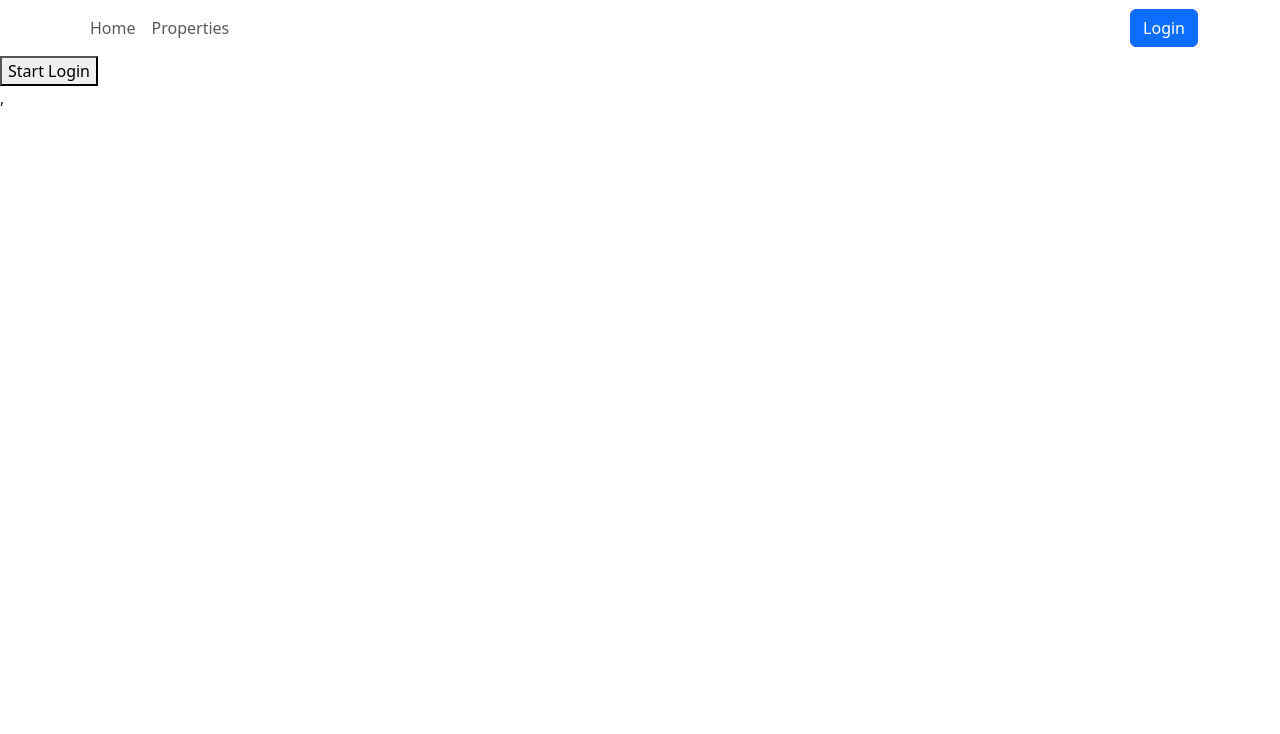
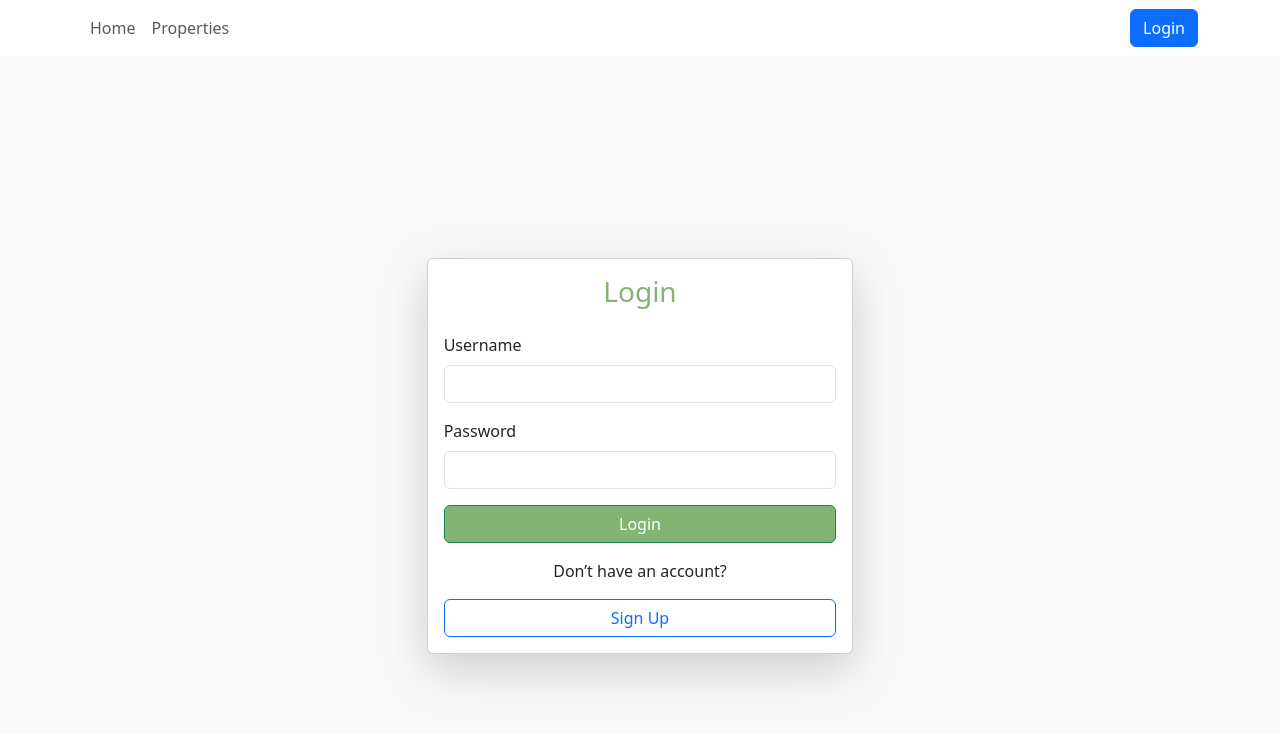
Before and after one commit to repair-or-replace/frontend_web_version, a React (Vite) app: page /login in a window 1280 px wide. Shown: the top 734 px of the page. Built offline with nearby package versions, Linux system fonts and the light colour scheme.

Commit message:
Update Login.jsx

```diff
--- a/src/Components/Login.jsx
+++ b/src/Components/Login.jsx
@@ -1,159 +1,111 @@
-// import React, { useState } from "react";
-// import axios from "axios";
-// import { useDispatch } from "react-redux";
-// import { useNavigate } from "react-router-dom";
-// import "bootstrap/dist/css/bootstrap.min.css";
-// import { logIn } from "../redux/userSlice";
-
-// const LoginForm = () => {
-//   const [formData, setFormData] = useState({
-//     username: "",
-//     password: "",
-//   });
-//   const [error, setError] = useState("");
-//   const dispatch = useDispatch();
-//   const navigate = useNavigate();
-
-//   const handleChange = (e) => {
-//     const { name, value } = e.target;
-//     setFormData({ ...formData, [name]: value });
-//   };
-
-//   const handleSubmit = async (e) => {
-//     e.preventDefault();
-//     try {
-//       const response = await axios.post(
-//         `${import.meta.env.VITE_BACKEND_URL}/api/login/`,
-//         formData,
-//         {
-//           headers: { "Content-Type": "application/json" },
-//         }
-//       );
-
-//       const { token, user_id, username } = response.data;
-
-//       // Dispatch login action to Redux
-//       dispatch(logIn({ username, token, user_id }));
-
-//       // Redirect to homepage or previously accessed page
-//       navigate("/");
-//     } catch (error) {
-//       console.error("Error during login:", error.response?.data || error.message);
-//       setError("Invalid username or password. Please try again.");
-//     }
-//   };
-
-//   const handleSignUp = () => {
-//     navigate("/signup"); // Navigate to the registration page
-//   };
-
-//   return (
-//     <div className="d-flex justify-content-center align-items-center vh-100 bg-light">
-//       <div className="col-md-4">
-//         <div className="card shadow-lg">
-//           <div className="card-body">
-//             <h3 className="text-center mb-4" style={{ color: "#84b474" }}>
-//               Login
-//             </h3>
-//             {error && <div className="alert alert-danger">{error}</div>}
-//             <form onSubmit={handleSubmit}>
-//               <div className="mb-3">
-//                 <label htmlFor="username" className="form-label">
-//                   Username
-//                 </label>
-//                 <input
-//                   type="text"
-//                   id="username"
-//                   name="username"
-//                   className="form-control"
-//                   value={formData.username}
-//                   onChange={handleChange}
-//                   required
-//                 />
-//               </div>
-//               <div className="mb-3">
-//                 <label htmlFor="password" className="form-label">
-//                   Password
-//                 </label>
-//                 <input
-//                   type="password"
-//                   id="password"
-//                   name="password"
-//                   className="form-control"
-//                   value={formData.password}
-//                   onChange={handleChange}
-//                   required
-//                 />
-//               </div>
-//               <button
-//                 type="submit"
-//                 className="btn btn-success w-100 mb-3"
-//                 style={{ backgroundColor: "#84b474" }}
-//               >
-//                 Login
-//               </button>
-//             </form>
-//             <div className="text-center">
-//               <p>Don’t have an account?</p>
-//               <button
-//                 type="button"
-//                 className="btn btn-outline-primary w-100"
-//                 onClick={handleSignUp}
-//               >
-//                 Sign Up
-//               </button>
-//             </div>
-//           </div>
-//         </div>
-//       </div>
-//     </div>
-//   );
-// };
-
-// export default LoginForm;
-
-
-import React, { useState, useEffect } from 'react';
+import React, { useState } from "react";
+import axios from "axios";
+import { useDispatch } from "react-redux";
+import { useNavigate } from "react-router-dom";
+import "bootstrap/dist/css/bootstrap.min.css";
+import { logIn } from "../redux/userSlice";
 
 const LoginForm = () => {
-  const [loading, setLoading] = useState(false);
-  const [progress, setProgress] = useState(0);
+  const [formData, setFormData] = useState({
+    username: "",
+    password: "",
+  });
+  const [error, setError] = useState("");
+  const dispatch = useDispatch();
+  const navigate = useNavigate();
 
-  useEffect(() => {
-    let interval;
-    if (loading) {
-      // Start a timer to update progress
-      interval = setInterval(() => {
-        setProgress((oldProgress) => {
-          if (oldProgress >= 95) {  // Check if progress is at or beyond 95%
-            clearInterval(interval);  // Stop increasing progress
-            return 95;  // Set progress to 95% and hold
-          }
-          return oldProgress + 0.1;  // Otherwise, increment by 5%
-        });
-      }, 1000); // Slower update rate, every second
-    } else {
-      clearInterval(interval);  // Ensure interval is cleared when not loading
+  const handleChange = (e) => {
+    const { name, value } = e.target;
+    setFormData({ ...formData, [name]: value });
+  };
+
+  const handleSubmit = async (e) => {
+    e.preventDefault();
+    try {
+      const response = await axios.post(
+        `${import.meta.env.VITE_BACKEND_URL}/api/login/`,
+        formData,
+        {
+          headers: { "Content-Type": "application/json" },
+        }
+      );
+
+      const { token, user_id, username } = response.data;
+
+      // Dispatch login action to Redux
+      dispatch(logIn({ username, token, user_id }));
+
+      // Redirect to homepage or previously accessed page
+      navigate("/");
+    } catch (error) {
+      console.error("Error during login:", error.response?.data || error.message);
+      setError("Invalid username or password. Please try again.");
     }
+  };
 
-    return () => clearInterval(interval);  // Cleanup the interval when component unmounts or loading changes
-  }, [loading]);
-
-  // Assume this is triggered by a login attempt
-  const handleLogin = () => {
-    setLoading(true);  // Set loading to true to start the progress bar
-    setProgress(0);    // Reset progress to 0 on new login attempt
+  const handleSignUp = () => {
+    navigate("/signup"); // Navigate to the registration page
   };
 
   return (
-    <div>
-      <button onClick={handleLogin}>Start Login</button>
-      {loading && (
-        <div>
-          <div>Loading... {progress}%</div>
-          <progress value={progress} max="100"></progress>
+    <div className="d-flex justify-content-center align-items-center vh-100 bg-light">
+      <div className="col-md-4">
+        <div className="card shadow-lg">
+          <div className="card-body">
+            <h3 className="text-center mb-4" style={{ color: "#84b474" }}>
+              Login
+            </h3>
+            {error && <div className="alert alert-danger">{error}</div>}
+            <form onSubmit={handleSubmit}>
+              <div className="mb-3">
+                <label htmlFor="username" className="form-label">
+                  Username
+                </label>
+                <input
+                  type="text"
+                  id="username"
+                  name="username"
+                  className="form-control"
+                  value={formData.username}
+                  onChange={handleChange}
+                  required
+                />
+              </div>
+              <div className="mb-3">
+                <label htmlFor="password" className="form-label">
+                  Password
+                </label>
+                <input
+                  type="password"
+                  id="password"
+                  name="password"
+                  className="form-control"
+                  value={formData.password}
+                  onChange={handleChange}
+                  required
+                />
+              </div>
+              <button
+                type="submit"
+                className="btn btn-success w-100 mb-3"
+                style={{ backgroundColor: "#84b474" }}
+              >
+                Login
+              </button>
+            </form>
+            <div className="text-center">
+              <p>Don’t have an account?</p>
+              <button
+                type="button"
+                className="btn btn-outline-primary w-100"
+                onClick={handleSignUp}
+              >
+                Sign Up
+              </button>
+            </div>
+          </div>
         </div>
-      )}
+      </div>
     </div>
   );
 };
```
